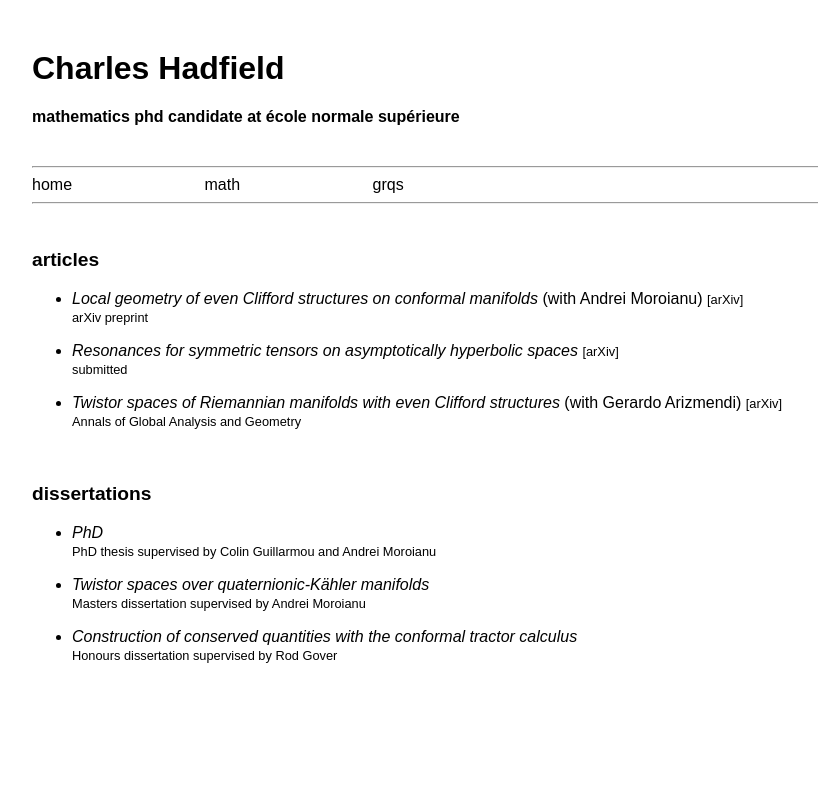
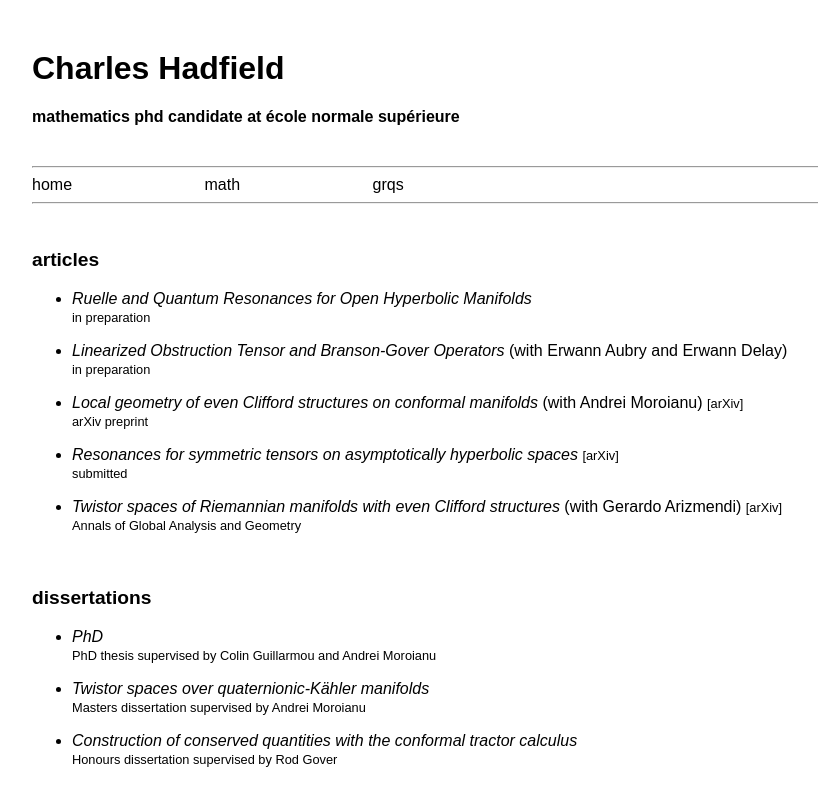
Before and after one commit to charleshadfield/charleshadfield.github.io, a Jekyll site: the page built from math/index.html, in a window 1280 px wide. Shown: the top 806 px of the page, without its empty margins (96-914 px from the left). Built offline with Jekyll 4.4.1, drawn with Linux system fonts in a browser that asks for light colours.

Commit message:
added upcoming articles

```diff
--- a/math/index.html
+++ b/math/index.html
@@ -10,6 +10,27 @@ title: math | Charles Hadfield
 	<h3> articles </h3>
 
 	<ul>
+		<li>
+			<a target="_blank" href="/images/coming-soon.jpg">
+				<i>Ruelle and Quantum Resonances for Open Hyperbolic Manifolds</i>
+			</a>
+			<!--<a target="_blank" href="https://arxiv.org/abs/1611.01665">
+				<span style='font-size:0.8em'>[arXiv]</span>
+			</a>-->
+			</br>
+			<span style='font-size:0.8em'>in preparation</span>
+		</li>
+		<li>
+			<a target="_blank" href="/images/coming-soon.jpg">
+				<i>Linearized Obstruction Tensor and Branson-Gover Operators</i>
+			</a>
+			(with Erwann Aubry and Erwann Delay)
+			<!--<a target="_blank" href="https://arxiv.org/abs/1611.01665">
+				<span style='font-size:0.8em'>[arXiv]</span>
+			</a>-->
+			</br>
+			<span style='font-size:0.8em'>in preparation</span>
+		</li>
 		<li>
 			<a target="_blank" href="/pdf/articles/2016/cw-struc.pdf">
 				<i>Local geometry of even Clifford structures on conformal manifolds</i>
```
